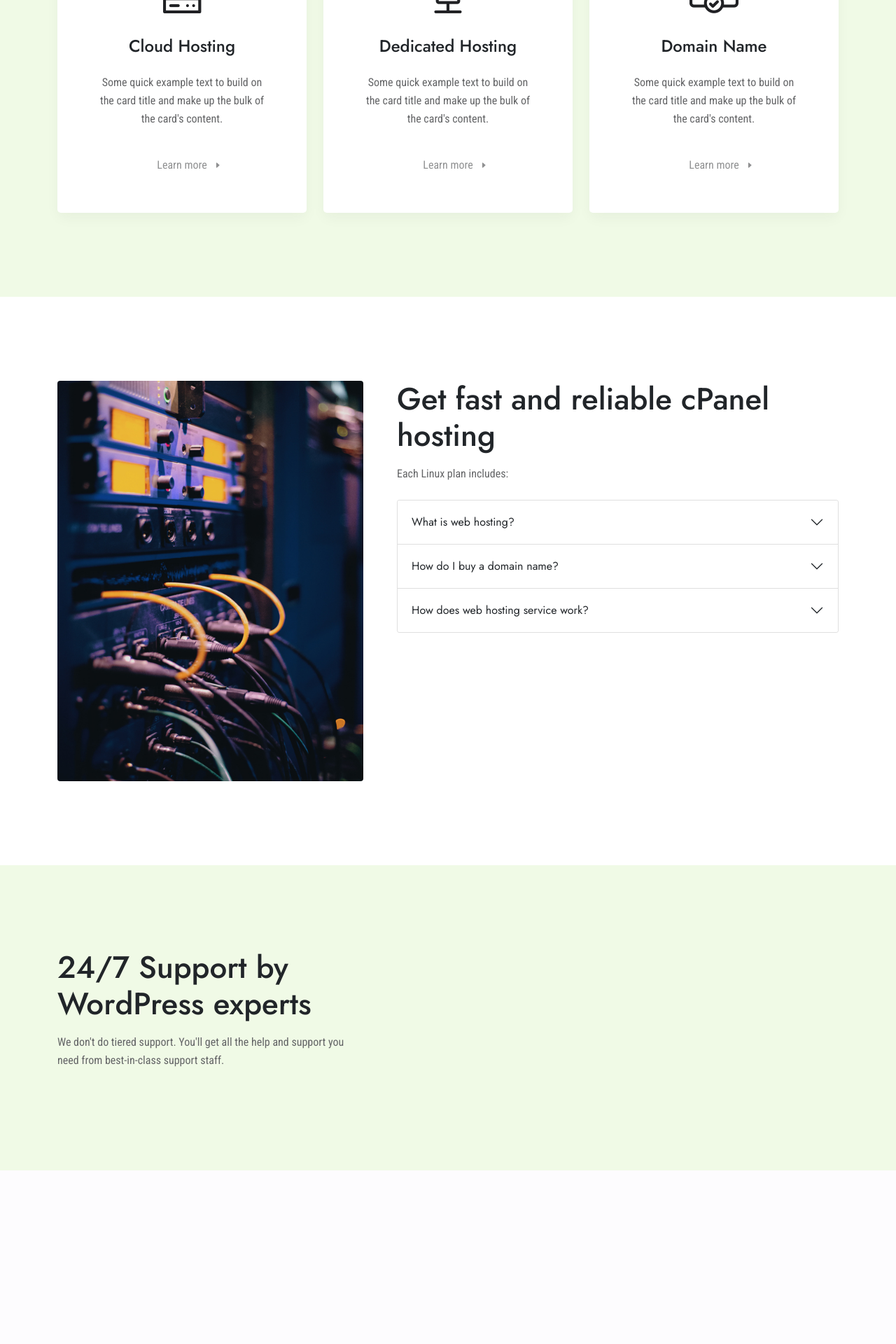
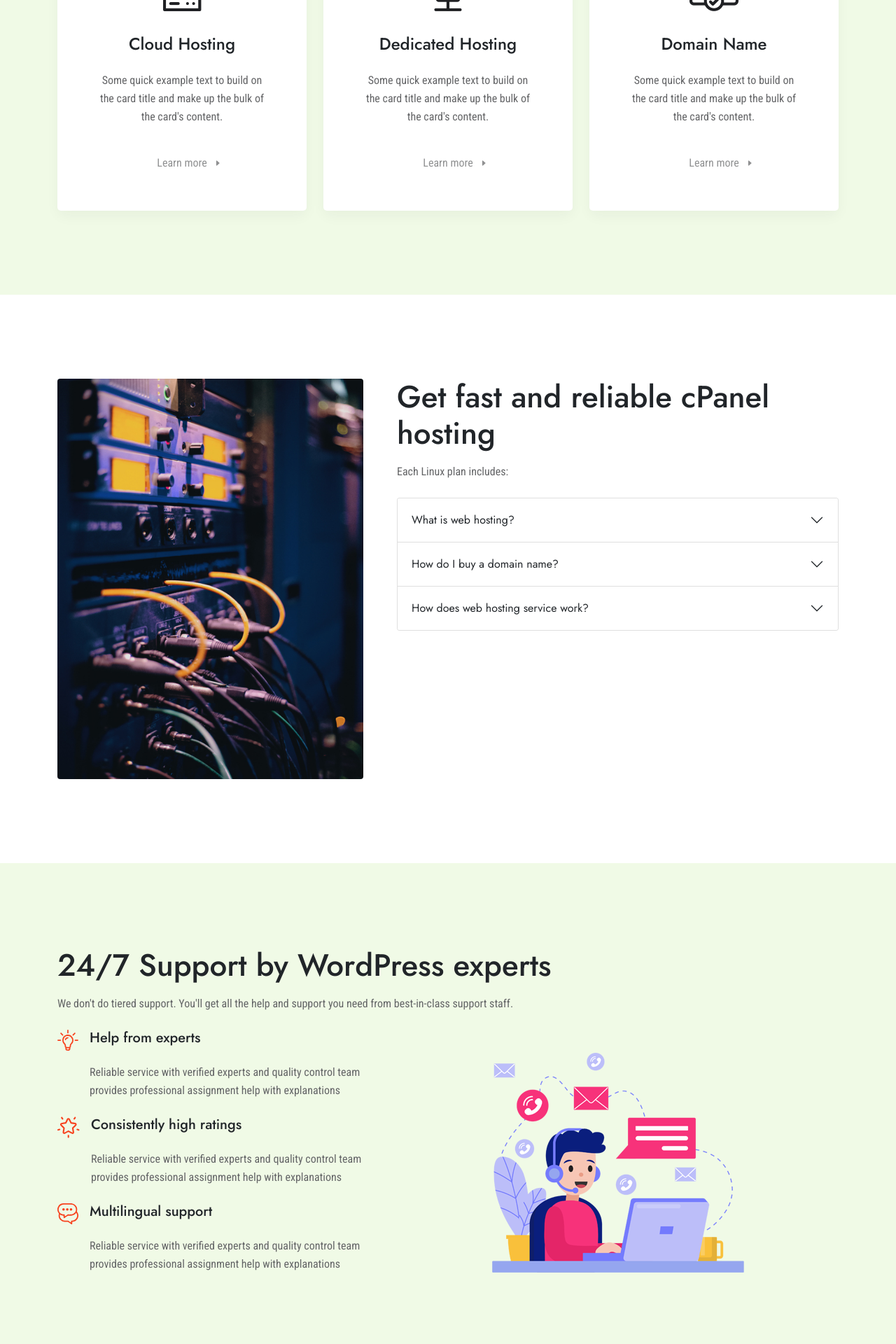
Before and after one commit to imation82/hoston-premium, a PHP site: page / in a window 1280 px wide. Shown: the part 2320-4240 px from the top of the page at 70% size. Before the commit the page ends 3992 px from the top, so only its background shows below. Run offline with PHP 8.4, Linux system fonts and the light colour scheme; some web fonts are replaced.

Commit message:
Updated - images

```diff
--- a/assets/css/custom.css
+++ b/assets/css/custom.css
@@ -126,7 +126,7 @@ section {
 
 .btn, .btn-hoston-primary, .btn-hoston-outline {
   font-family: "Roboto Condensed";
-  font-size: 18px;
+  font-size: 16px;
   font-weight: 300;
   color: #FFFFFF;
   padding: 8px 20px;
@@ -219,7 +219,7 @@ section {
 }
 
 .search__input {
-  font-family: "Roboto";
+  font-family: "Roboto Condensed";
   font-size: 14px;
   font-weight: 400;
   color: #909192 !important;
@@ -227,7 +227,7 @@ section {
   border: 1px solid #D2D3D3;
   padding: 10px 10px 10px 40px;
   border-radius: 2px;
-  height: 45px;
+  height: 42px;
 }
 
 .search__input:focus {
--- a/assets/css/custom.scss
+++ b/assets/css/custom.scss
@@ -109,7 +109,7 @@ section {
 // Custom buttons
 
 .btn {
-    @include fontStyle('Roboto Condensed', 18px, 300, null);
+    @include fontStyle('Roboto Condensed', 16px, 300, null);
     color: $white;
     padding: 8px 20px;
     border-radius: 2px;
@@ -204,13 +204,13 @@ section {
     }
 
     &__input {
-        @include fontStyle ('Roboto', 14px, 400, null);
+        @include fontStyle ('Roboto Condensed', 14px, 400, null);
         color: $black-400 !important;
         background-color: #F8F9F9;
         border: 1px solid $black-100;
         padding: 10px 10px 10px 40px;
         border-radius: 2px;
-        height: 45px;
+        height: 42px;
         &:focus {
             box-shadow: none;
             border: 1px solid $black-100;
--- a/index.html
+++ b/index.html
@@ -161,7 +161,7 @@
         </div>
         <div class="container">
             <div class="row g-4">
-                <div class="col-lg-4">
+                <div class="col-xl-4 col-lg-6 col-md-12">
                     <div class="services__block text-center">
                         <i class="icon-shared"></i>
                         <h4 class="my-4">Shared Hosting</h4>
@@ -171,7 +171,7 @@
                         </div>
                     </div>
                 </div>
-                <div class="col-lg-4">
+                <div class="col-xl-4 col-lg-6 col-md-12">
                     <div class="services__block text-center">
                         <i class="icon-reseller"></i>
                         <h4 class="my-4">Reseller Hosting</h4>
@@ -181,7 +181,7 @@
                         </div>
                     </div>
                 </div>
-                <div class="col-lg-4">
+                <div class="col-xl-4 col-lg-6 col-md-12">
                     <div class="services__block text-center">
                         <i class="icon-vps"></i>
                         <h4 class="my-4">VPS Hosting</h4>
@@ -191,7 +191,7 @@
                         </div>
                     </div>
                 </div>
-                <div class="col-lg-4">
+                <div class="col-xl-4 col-lg-6 col-md-12">
                     <div class="services__block text-center">
                         <i class="icon-cloud"></i>
                         <h4 class="my-4">Cloud Hosting</h4>
@@ -201,7 +201,7 @@
                         </div>
                     </div>
                 </div>
-                <div class="col-lg-4">
+                <div class="col-xl-4 col-lg-6 col-md-12">
                     <div class="services__block text-center">
                         <i class="icon-dedicated"></i>
                         <h4 class="my-4">Dedicated Hosting</h4>
@@ -211,7 +211,7 @@
                         </div>
                     </div>
                 </div>
-                <div class="col-lg-4">
+                <div class="col-xl-4 col-lg-6 col-md-12">
                     <div class="services__block text-center">
                         <i class="icon-domain"></i>
                         <h4 class="my-4">Domain Name</h4>
@@ -231,7 +231,7 @@
         <div class="container overflow-hidden">
             <div class="row gx-5">
                 <div class="col-lg-5">
-                    <img src="assets/images/plan.jpg" class="img-fluid rounded d-block mx-auto" alt="Plan">
+                    <img src="assets/images/plan.jpg" class="img-fluid rounded d-block mx-auto mb-4 mb-sm-4 mb-lg-0" alt="Plan">
                 </div>
                 <div class="col-lg-7">
                     <h2>Get fast and reliable cPanel hosting</h2>
@@ -283,13 +283,53 @@
     <!-- support -->
     <section class="support">
         <div class="container overflow-hidden">
-            <div class="row gx-5">
-                <div class="col-lg-5">
+            <div class="row">
+                <div class="col-lg-12">
                     <h2>24/7 Support by WordPress experts</h2>
                     <p class="mt-3 mb-4">We don't do tiered support. You'll get all the help and support you need from best-in-class support staff.</p>
                 </div>
-                <div class="col-lg-7">
-
+            </div>
+            <div class="row gx-5">
+                <div class="col-lg-5">
+                    <div class="features-detail mb-4">
+                        <div class="d-flex">
+                            <div class="flex-shrink-0">
+                                <img src="assets/svg/expert.svg" alt="Help from experts">
+                            </div>
+                            <div class="flex-grow-1 ms-3">
+                                <h5 class="mb-4">Help from experts</h5>
+                                <p>Reliable service with verified experts and quality control team provides professional
+                                    assignment help with explanations</p>
+                            </div>
+                        </div>
+                    </div>
+                    <div class="features-detail mb-4">
+                        <div class="d-flex">
+                            <div class="flex-shrink-0">
+                                <img src="assets/svg/rating.svg" alt="Consistently high ratings">
+                            </div>
+                            <div class="flex-grow-1 ms-3">
+                                <h5 class="mb-4">Consistently high ratings</h5>
+                                <p>Reliable service with verified experts and quality control team provides professional
+                                    assignment help with explanations</p>
+                            </div>
+                        </div>
+                    </div>
+                    <div class="features-detail mb-4 mb-sm-0">
+                        <div class="d-flex">
+                            <div class="flex-shrink-0">
+                                <img src="assets/svg/support.svg" alt="Multilingual support">
+                            </div>
+                            <div class="flex-grow-1 ms-3">
+                                <h5 class="mb-4">Multilingual support</h5>
+                                <p>Reliable service with verified experts and quality control team provides professional
+                                    assignment help with explanations</p>
+                            </div>
+                        </div>
+                    </div>
+                </div>
+                <div class="col-lg-7 align-self-end">
+                    <img src="assets/images/online-support.png" alt="Online Support" class="img-fluid d-block mx-auto mt-4 mt-sm-4 mt-lg-0">
                 </div>
             </div>
         </div>
```
Also changed, not shown: assets/images/online-support.png (added), assets/svg/expert.svg (added), assets/svg/rating.svg (added), assets/svg/support.svg (added), 1 other file.
